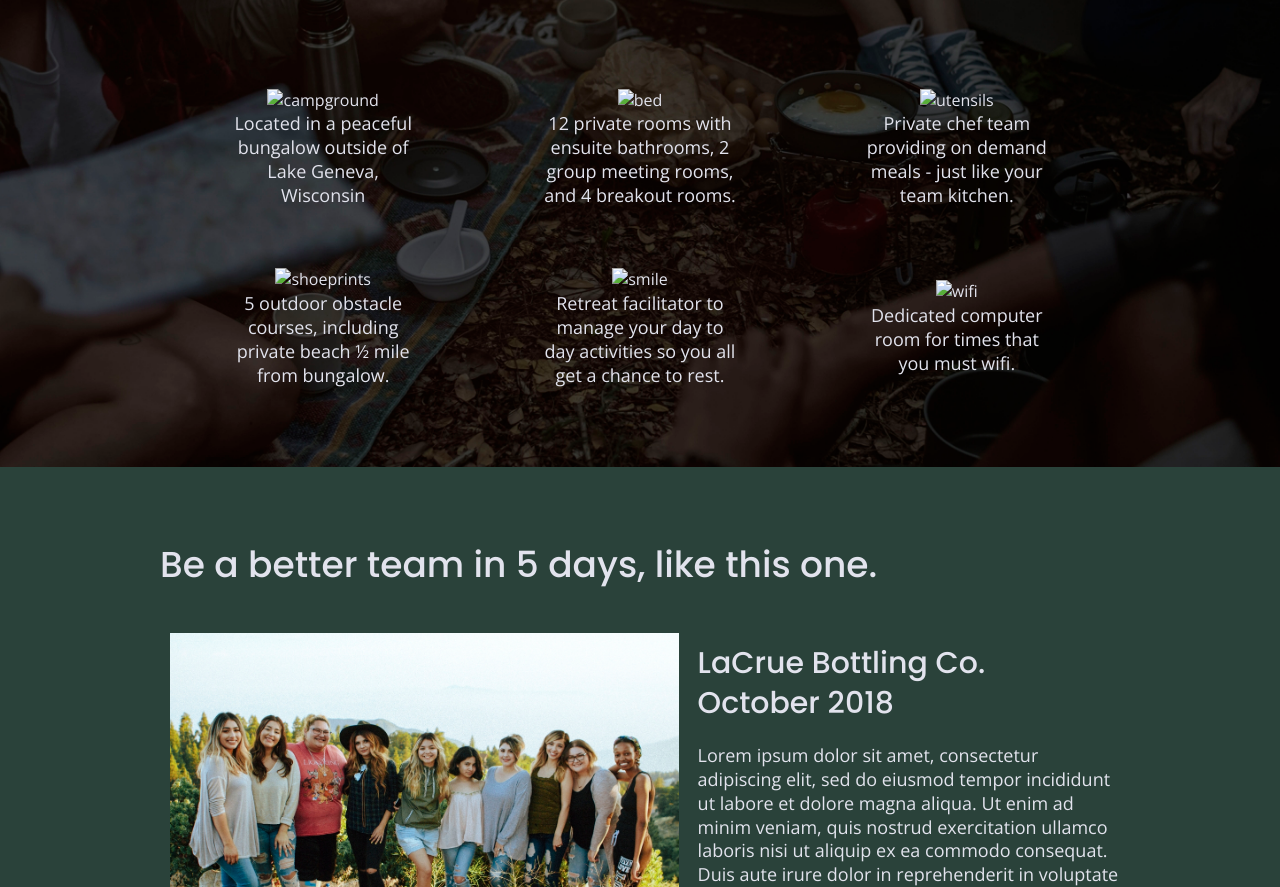
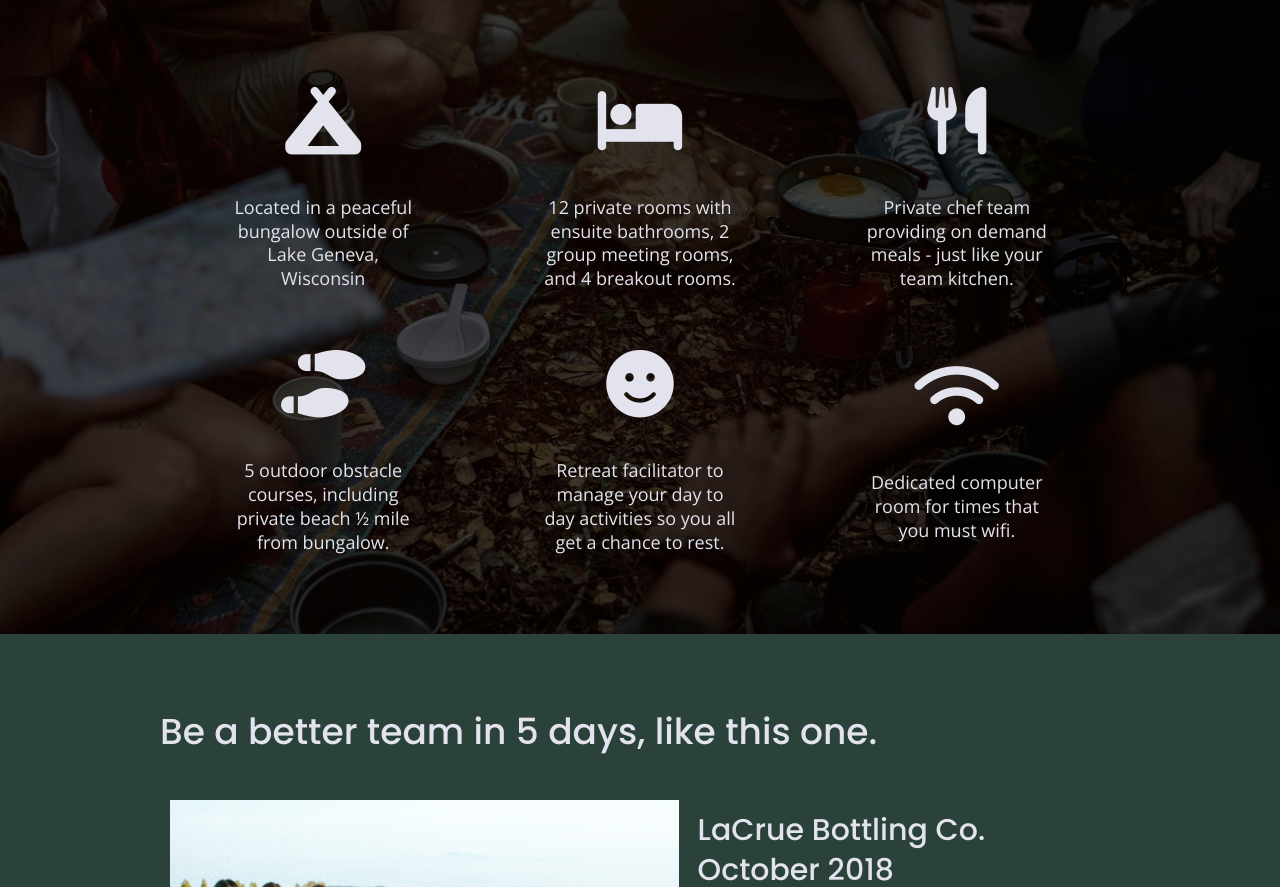
Before and after one commit to shalynp/unplugged-retreat, a website: page index.html in a window 1280 px wide. Shown: the part 1114-2001 px from the top of the page. Drawn offline with nearby package versions, Linux system fonts and the light colour scheme.

Commit message:
Added icons tofeatures- homepage.

```diff
--- a/css/main.css
+++ b/css/main.css
@@ -313,6 +313,11 @@ input[type=button] {
 }
 .features h2 {
   margin-bottom: 60px;
+}
+
+.features i {
+    font-size:  3.75em;
+    margin-bottom: 40px;
 }
 
 .features article {
--- a/index.html
+++ b/index.html
@@ -19,6 +19,8 @@
   <link rel="stylesheet" href="css/normalize.css">
   <link rel="stylesheet" href="css/main.css">
 
+  <!-- Font Awesome icons -->
+    <script src="https://kit.fontawesome.com/a7919a262a.js" crossorigin="anonymous"></script>
   <!-- Google Fonts -->
     <link href="https://fonts.googleapis.com/css?family=Open+Sans:400,700|Poppins:500,700" rel="stylesheet">
 
@@ -74,27 +76,39 @@
             <h2>Have the work week you always dreamed of - without the bad wifi. </h2>
               <div class="features-items">
                 <article>
-                    <a><img src="#" alt="campground"></a>
+                  <p class="fontawesome-icon">
+                    <i class="fas fa-campground"></i>
+                  </p>
                     <p class="features-item-description">Located in a peaceful bungalow outside of Lake Geneva, Wisconsin </p>
                 </article>
                 <article>
-                    <a><img src="#" alt="bed"></a>
+                    <p class="fontawesome-icon">
+                      <i class="fas fa-bed"></i>
+                    </p>
                     <p class="features-item-description">12 private rooms with ensuite bathrooms, 2 group meeting rooms, and 4 breakout rooms.</p>
                 </article>
                 <article>
-                    <a><img src="#" alt="utensils"></a>
+                  <p class="fontawesome-icon">
+                    <i class="fas fa-utensils"></i>
+                  </p>
                     <p class="features-item-description"> Private chef team providing on demand meals - just like your team kitchen.</p>
                 </article>
                 <article>
-                    <a><img src="#" alt="shoeprints"></a>
+                  <p class="fontawesome-icon">
+                    <i class="fas fa-shoe-prints"></i>
+                  </p>
                     <p class="features-item-description">5 outdoor obstacle courses, including private beach ½ mile from bungalow. </p>
                 </article>
                 <article>
-                    <a><img src="#" alt="smile"></a>
+                  <p class="fontawesome-icon">
+                    <i class="fas fa-smile"></i>
+                  </p>
                     <p class="features-item-description"> Retreat facilitator to manage your day to day activities so you all get a chance to rest.</p>
                 </article>
                 <article>
-                    <a><img src="#" alt="wifi"></a>
+                  <p class="fontawesome-icon">
+                    <i class="fas fa-wifi"></i>
+                  </p>
                     <p class="features-item-description"> Dedicated computer room for times that you must wifi.</p>
                 </article>
               </div> <!-- features-items ends -->
```
Also changed, not shown: about/index.html (+3 -0 lines), faq/index.html (+3 -0 lines).
